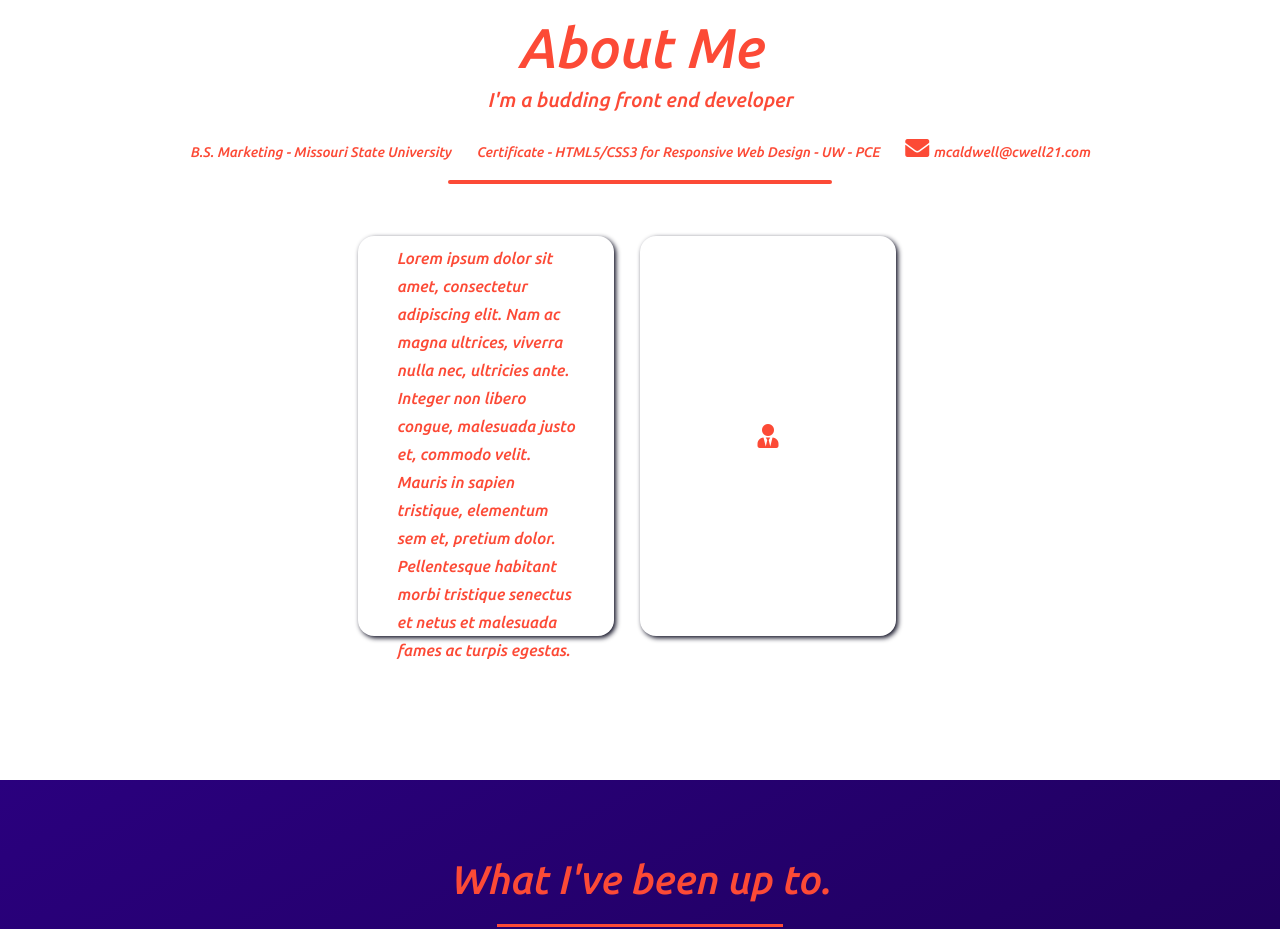
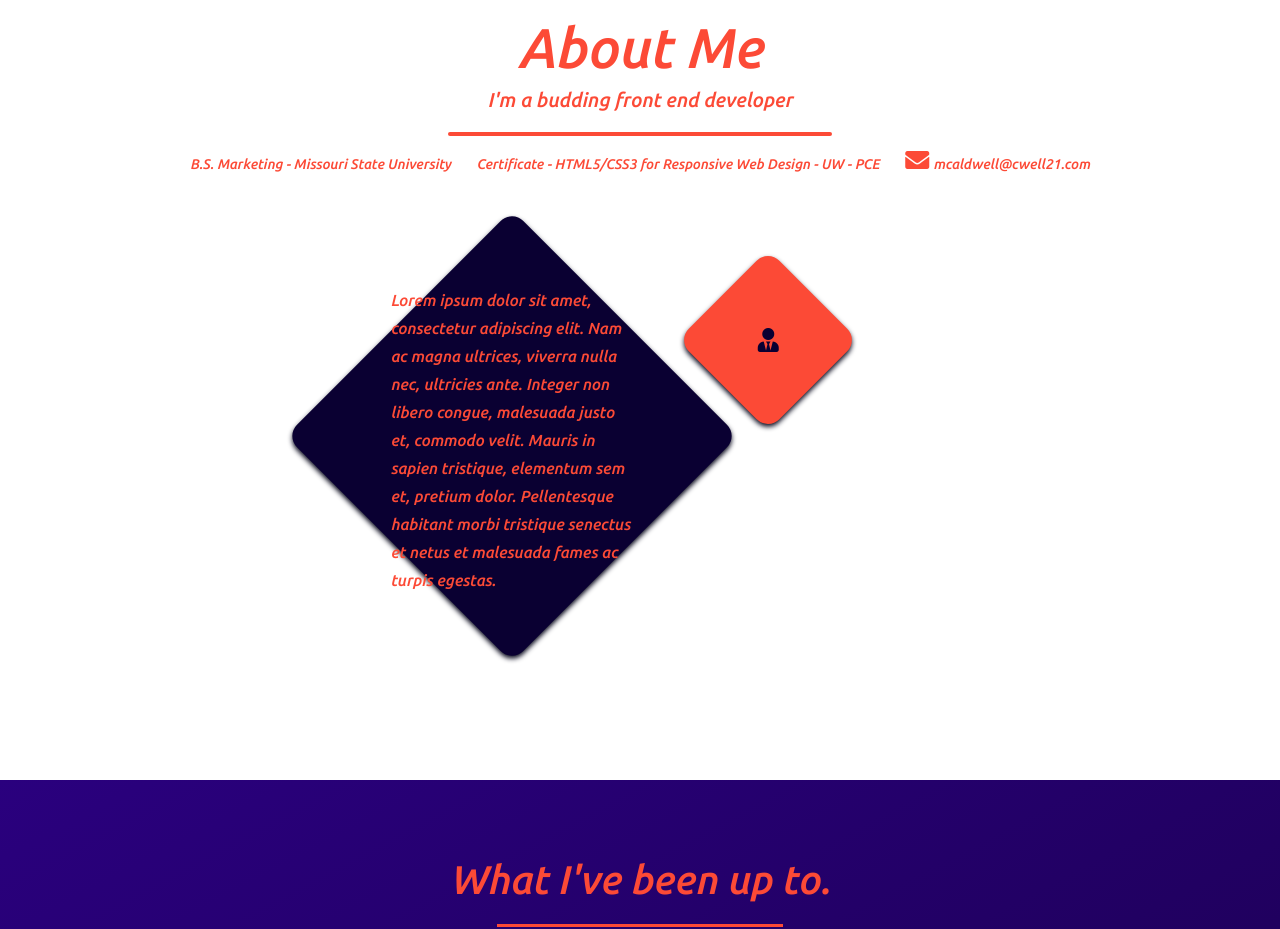
Before and after one commit to Cwell21/cwell_resume, a React (Create React App) app: page / in a window 1280 px wide. Shown: the part 820-1749 px from the top of the page. Built offline with nearby package versions, Linux system fonts and the light colour scheme.

Commit message:
Initial code for diamond design finished.  TODO: finalize design

```diff
--- a/src/Components/About/About.css
+++ b/src/Components/About/About.css
@@ -32,10 +32,11 @@
 
 .about_section {
   align-items: center;
-  display: flex;
   height: auto;
   justify-content: center;
-  margin: 10vh 0 0;
+  margin: 15vh 0 0;
+  position: relative;
+  width: 75%;
 }
 
 .about_info {
@@ -43,19 +44,35 @@
   border-radius: 1em;
   box-shadow: 2px 2px 5px rgb(10,10,30);
   display: flex;
-  height: 50vh;
-  width: 20vw;
+  position: absolute;
+  transform:rotate(45deg);
 }
 
 #about_figure {
+  background-color: rgb(252,74,54);
   display: flex;
-  margin: 0 2vw;
+  height: 10vw;
+  right: 30%;
+  shape-outside: circle();
+  top: 20%;
+  width: 10vw;
 }
 
 #about_figure i {
+  color: rgb(10,0,50);
   margin: auto;
+  transform: rotate(-45deg);
 }
 
+#about_description {
+  background-color: rgb(10,0,50);
+  height: 25vw;
+  left: 20%;
+  top: 20%;
+  width: 25vw;
+  z-index: 1;
+
+}
 #about_description p {
   float: right;
   font-size: 2vh;
@@ -63,7 +80,8 @@
   margin: auto;
   padding: 1vh 3vw 0;
   text-align: left;
-  width: 100%;
+  transform: rotate(-45deg);
+  width: 30vw;
 }
 
 .about_stats {
@@ -104,11 +122,11 @@
   width: 30%;
 } */
 
-.about_stats:after {
+.about_stats:before {
   border-bottom: 4px solid rgb(252,74,54);
   border-radius: 5px;
   content: '';
   display: inline-block;
-  margin: 3vh auto 0;
+  margin: 0 auto 1vh;
   width: 30%;
 }
```
